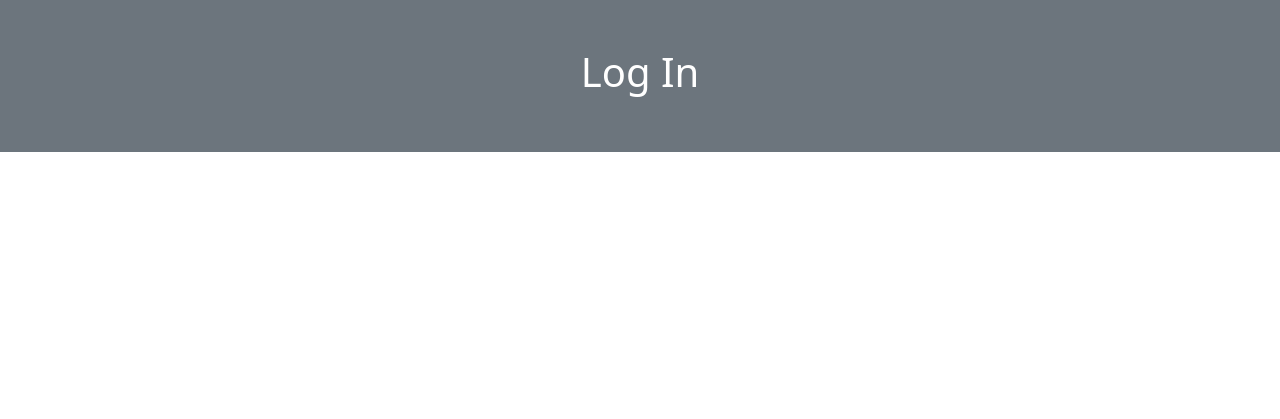
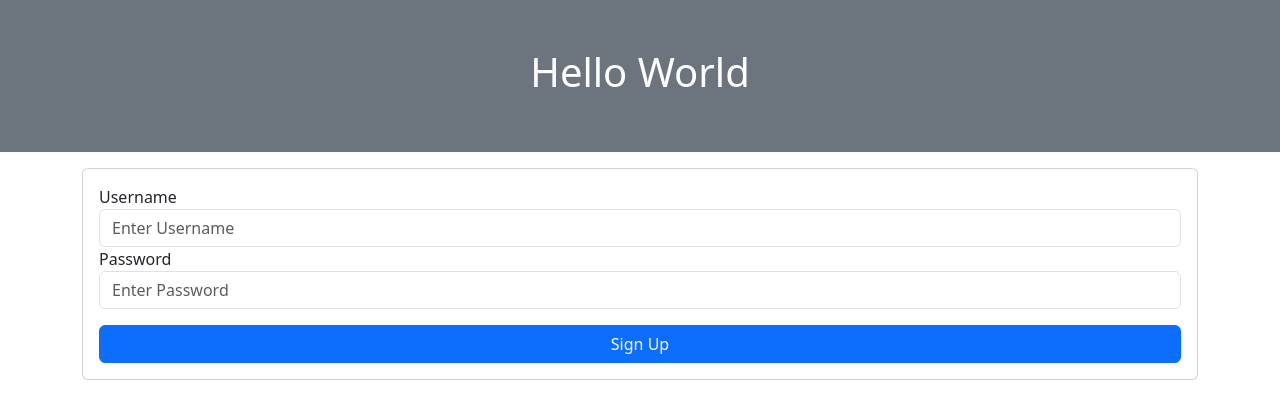
Before and after one commit to lureeves/CT-week6-flask_phone_book, a Flask app: template app/templates/login.html in a window 1280 px wide. Shown: the part 56-475 px from the top of the page. Run offline with Flask 3, Linux system fonts and the light colour scheme; the template is opened without the code that fills it: values that come from a table or form of the project are taken from there, others are empty.

Commit message:
Added form to login page

```diff
--- a/app/forms.py
+++ b/app/forms.py
@@ -18,3 +18,8 @@ class SignUpForm(FlaskForm):
     password = PasswordField('Password', validators=[InputRequired()])
     confirm_pass = PasswordField('Confirm Password', validators=[InputRequired(), EqualTo('password')])
     submit = SubmitField('Sign Up')
+
+class LoginForm(FlaskForm):
+    username = StringField('Username', validators=[InputRequired()])
+    password = PasswordField('Password', validators=[InputRequired()])
+    submit = SubmitField('Sign Up')
--- a/app/models.py
+++ b/app/models.py
@@ -3,7 +3,7 @@ from datetime import datetime
 from werkzeug.security import generate_password_hash, check_password_hash
 
 
-class Address(db.Model):
+class User(db.Model):
     id = db.Column(db.Integer, primary_key=True)
     first_name = db.Column(db.String(50), nullable=False)
     last_name = db.Column(db.String(50), nullable=False)
@@ -18,3 +18,6 @@ class Address(db.Model):
 
     def __repr__(self):
         return f"<User {self.id}|{self.first_name}>"
+
+    def check_password(self, password_guess):
+        return check_password_hash(self.password, password_guess)
--- a/app/routes.py
+++ b/app/routes.py
@@ -1,7 +1,7 @@
 from app import app, db
 from flask import render_template, redirect, url_for, flash
-from app.forms import NumberEntry, SignUpForm
-from app.models import Address
+from app.forms import NumberEntry, SignUpForm, LoginForm
+from app.models import User
 
 @app.route('/')
 def index():
@@ -21,19 +21,46 @@ def number_entry():
         address = form.address.data
         print(first_name, last_name, number, address)
         # If check_user is empty, create a new record in the user table
-        new_contact = Address(first_name=first_name, last_name=last_name, number=number, address=address)
+        new_contact = User(first_name=first_name, last_name=last_name, number=number, address=address)
         flash(f"{new_contact.first_name} {new_contact.last_name} has been added to the phonebook!", "success")
         return redirect(url_for('index'))
     return render_template('number_entry.html', form=form)
 
 
-@app.route('/signup')
+@app.route('/signup', methods=["GET", "POST"])
 def signup():
+    # Create an instance of the form (in the context of the current request)
     form = SignUpForm()
+    # Check if the form was submitted and that all of the fields are valid
+    if form.validate_on_submit():
+        # If so, get the data from the fields
+        print("Field was validated!")
+        first_name = form.first_name.data
+        last_name = form.last_name.data
+        email = form.email.data
+        username = form.username.data
+        password = form.password.data
+        print(first_name, last_name, email, username, password)
+        flash(f'You have successfully signed up as {username}.', 'success')
+        return redirect(url_for('index'))
     return render_template('signup.html', form=form)
 
 
 
-@app.route('/login')
+@app.route('/login', methods=["GET", "POST"])
 def login():
-    return print('login clicked')
+    form = LoginForm()
+    if form.validate_on_submit():
+        print('Form Validated :)')
+        username = form.username.data
+        password = form.password.data
+        print(username, password)
+        # TODO: Check if there is a user with username and that password
+        # Fake an invalid log in
+        if password == 'abc':
+            flash('Invalid username and/or password. Please try again', 'danger')
+            return redirect(url_for('login'))
+
+        flash(f'You have successfully logged in as {username}.', 'success')
+        return redirect(url_for('index'))
+    return render_template('login.html', form=form)
--- a/app/templates/login.html
+++ b/app/templates/login.html
@@ -2,6 +2,25 @@
 
 {% block title %} Log In {% endblock %}
 
-{% block header %}
-    <h1>Log In</h1>
+{% block content %}
+    <div class="row">
+        <div class="col">
+            <div class="card mt-3">
+                <div class="card-body">
+                    <form action="" method="post">
+                        {{ form.csrf_token }}
+
+                        {{ form.username.label }}
+                        {{ form.username(class="form-control", placeholder="Enter Username") }}
+
+                        {{ form.password.label }}
+                        {{ form.password(class="form-control", placeholder="Enter Password") }}
+
+                        {{ form.submit(class="btn btn-primary w-100 mt-3") }}
+
+                    </form>
+                </div>
+            </div>
+        </div>
+    </div>
 {% endblock %}
--- a/app/templates/signup.html
+++ b/app/templates/signup.html
@@ -11,7 +11,7 @@
         <div class="col">
             <div class="card mt-3">
                 <div class="card-body">
-                    <form action="">
+                    <form action="" method="post">
                         {{ form.csrf_token }}
 
                         {{ form.first_name.label }}
```
